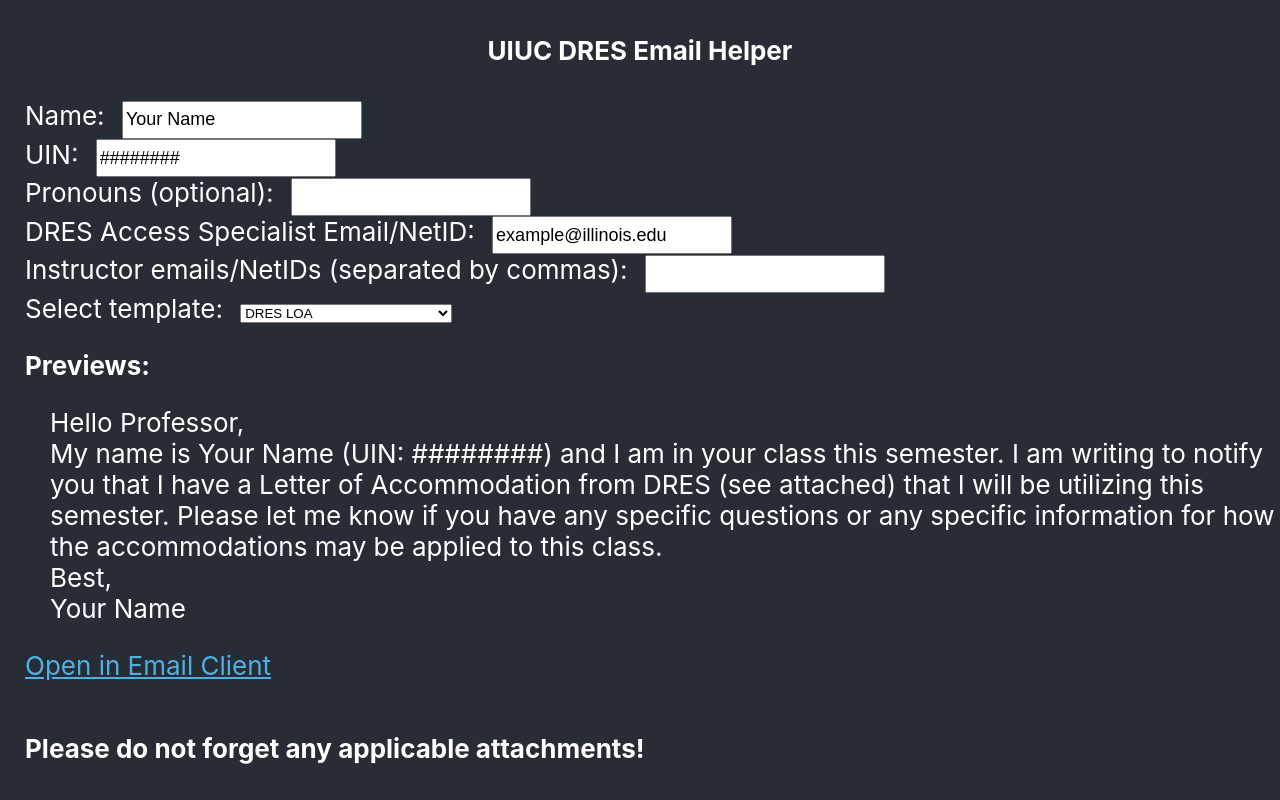
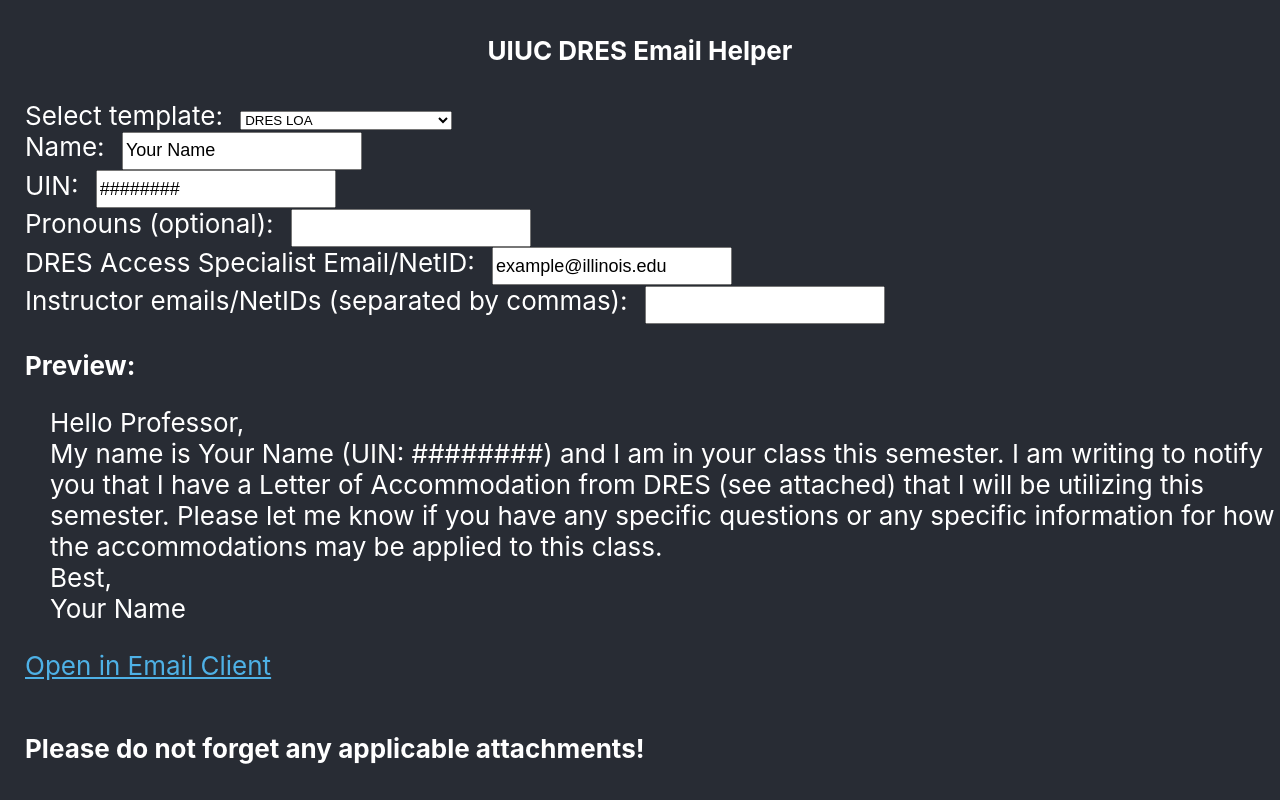
Before and after one commit to drshika/dres-emailer-templates, a React (Create React App) app: page / in a window 1280 px wide. Built offline with nearby package versions, Linux system fonts and the light colour scheme.

Commit message:
clean up some common code in templates

```diff
--- a/src/components/LoAForm.js
+++ b/src/components/LoAForm.js
@@ -25,60 +25,43 @@
 
   // TEMPLATING
   const NEW_LINE = "%0D%0A"; // %0D%0A is the URL encoded version of \r and \n to make it work with email clients
+  const TWO_NEW_LINES = NEW_LINE + NEW_LINE;
 
   const accessEmailForMailto = formatEmailId(accessEmail);
   const professorEmailsForMailto = formatInstructorEmails(instructorEmails);
 
-  const emailBody1 = `
+  const emailIntro = `
 Hello Professor,
-${NEW_LINE}${NEW_LINE}
+${TWO_NEW_LINES}
+`;
 
+  const emailOutro = `
+${TWO_NEW_LINES}
+Best,${NEW_LINE}
+${studentName}${NEW_LINE}
+${pronouns}${NEW_LINE}
+`;
+
+  const templates = {
+    "DRES LOA": `
 My name is ${studentName} (UIN: ${uin}) and I am in your class this semester.
 I am writing to notify you that I have a Letter of Accommodation from DRES (see attached) that I will be utilizing this semester.
 Please let me know if you have any specific questions or any specific information for how the accommodations may be applied to this class.
-${NEW_LINE}
-
-Best,${NEW_LINE}
-${studentName}${NEW_LINE}
-${pronouns}${NEW_LINE}
-    `;
-
-  const emailBody2 = `
-Hello Professor,
-${NEW_LINE}${NEW_LINE}
-
+`,
+    "Extension Request": `
 I am reaching out to request an extension for the assignment due insert date as a result of an exacerbation of my disability.
 I would like to request an extension for this assignment to insert date and time.
 I’ve also CCed my Access Specialist on this email too if you have any questions.
-${NEW_LINE}
-
-Best,${NEW_LINE}
-${studentName}${NEW_LINE}
-${pronouns}${NEW_LINE}
-   `;
-
-  const emailBody3 = `
-Hello Professor,
-${NEW_LINE}${NEW_LINE}
-
+`,
+    "Alternative Assignment Request": `
 I am sending this email to let you know that I am not able to attend class for disability related reasons.
 If you can, please provide an alternative assignment, and if you have any questions, feel free to ask!
 If you would like, I can meet with you to discuss any material missed in class.
 I have also CCed my Access Specialist on this email so they can help answer any questions too.
-${NEW_LINE}
-
-Best,${NEW_LINE}
-${studentName}${NEW_LINE}
-${pronouns}${NEW_LINE}
-    `;
-
-  const templates = {
-    "DRES LOA": emailBody1,
-    "Extension Request": emailBody2,
-    "Alternative Assignment Request": emailBody3
+`
   };
 
-  const emailBody = templates[selectedTemplate];
+  const emailBody = emailIntro + templates[selectedTemplate] + emailOutro;
   const mailToLink = `mailto:professor@example.com?cc=${accessEmailForMailto}&bcc=${professorEmailsForMailto}&subject=${selectedTemplate}&body=${emailBody}`;
   const previewText = emailBody.split(NEW_LINE);
 
@@ -86,6 +69,14 @@
     <>
       <h4> UIUC DRES Email Helper</h4>
       <form>
+        <label htmlFor="template">Select template: </label>
+        <select value={selectedTemplate} onChange={(e) => setSelectedTemplate(e.target.value)}>
+          {Object.keys(templates).map((template) => (
+            <option value={template}>{template}</option>
+          ))}
+        </select>
+        <br />
+
         <label htmlFor="student_name">Name: </label>
         <input
           type="text"
@@ -135,17 +126,10 @@
         />
 
         <br />
-        <label htmlFor="template">Select template: </label>
-        <select value={selectedTemplate} onChange={(e) => setSelectedTemplate(e.target.value)}>
-          {Object.keys(templates).map((template) => (
-            <option value={template}>{template}</option>
-          ))}
-        </select>
-        <br />
       </form>
 
       <p style={{ padding: "0px 0px 0px 25px" }}>
-        <strong>Previews: </strong>
+        <strong>Preview: </strong>
       </p>
       <div style={{ padding: "0px 0px 0px 50px" }}>
         {previewText.map((line) => (
```
